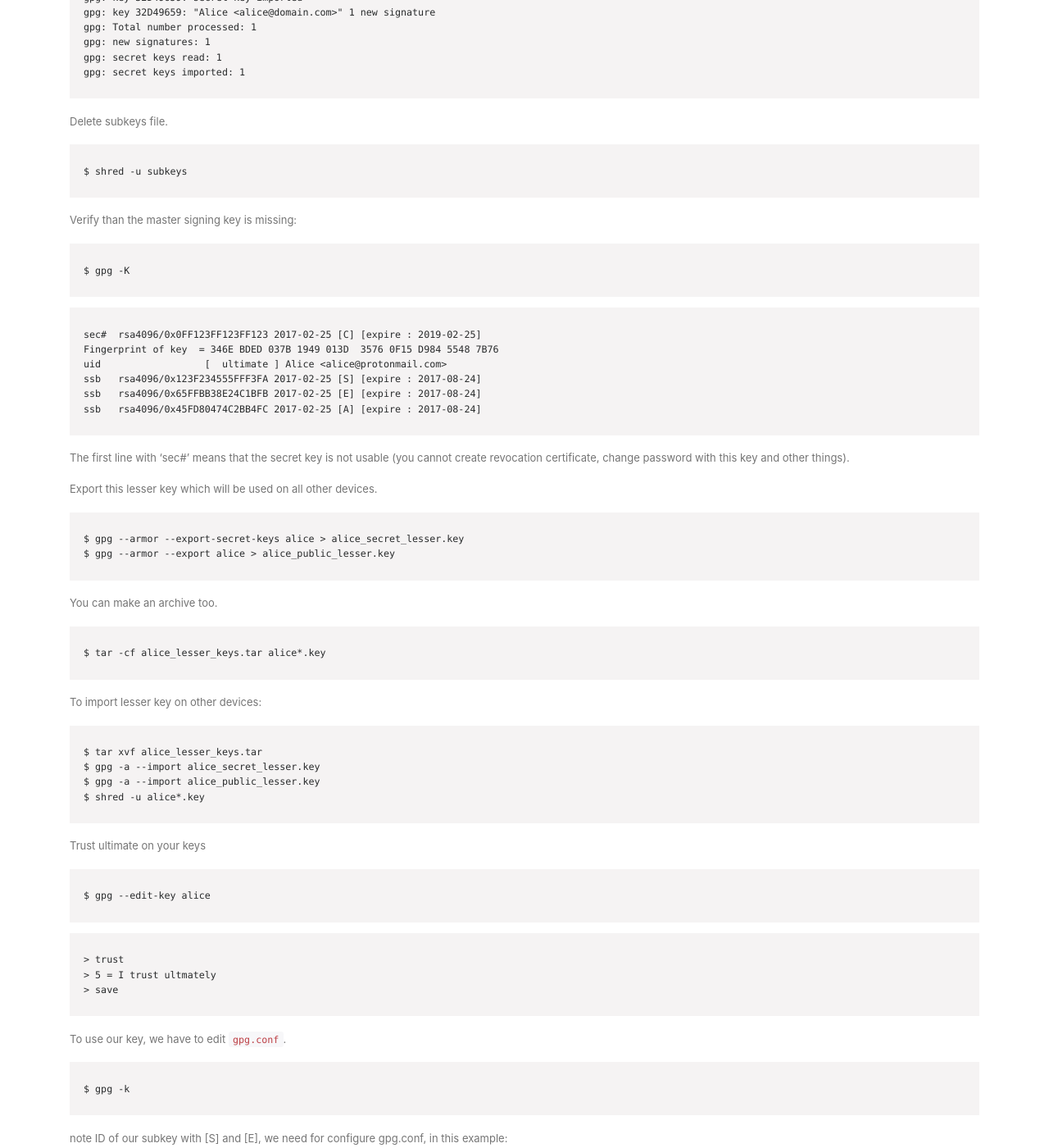
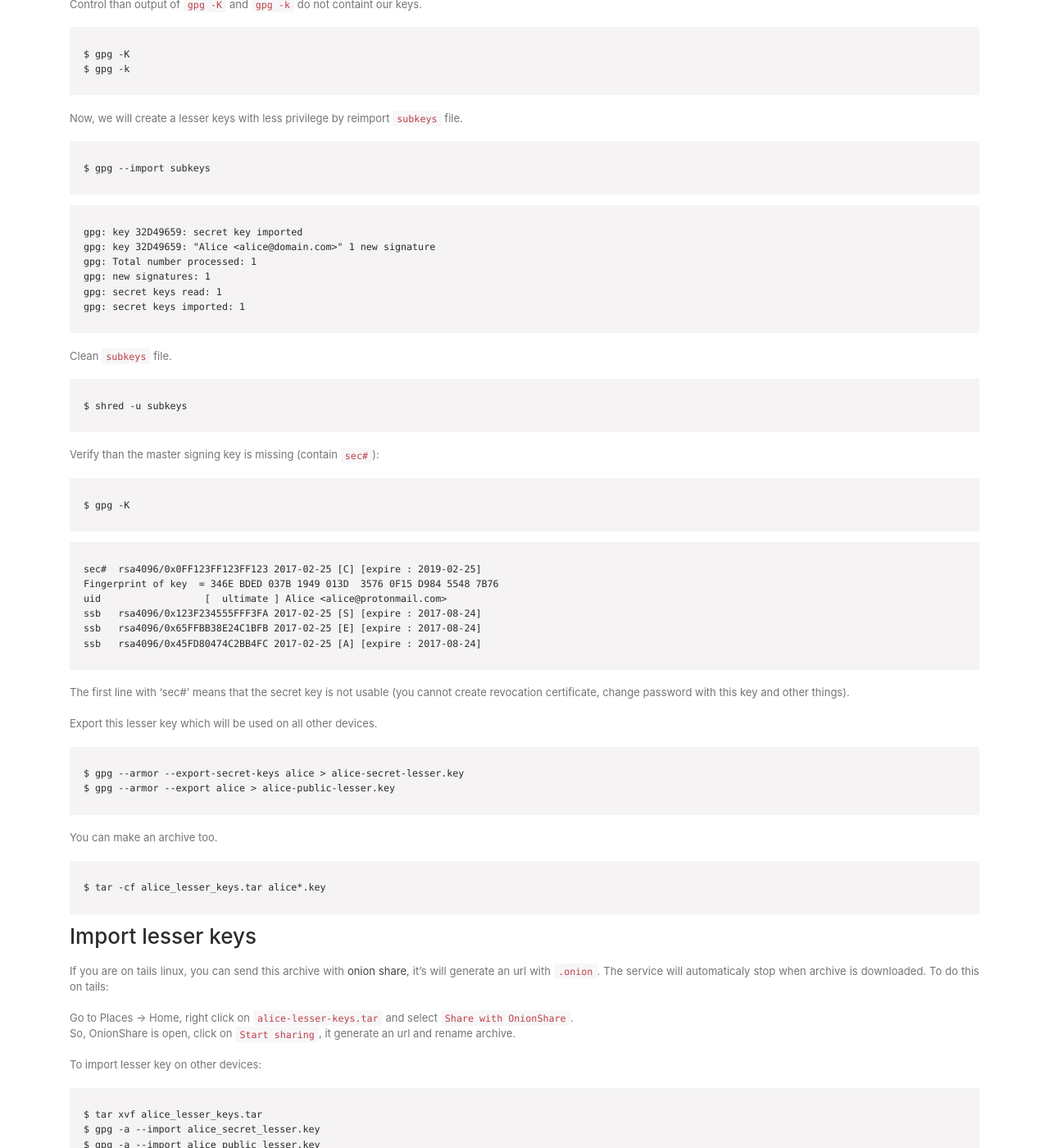
Before and after one commit to szorfein/szorfein.github.io, a Jekyll site: the page built from _posts/2017-08-09-build-secure-gpg-key.md, in a window 1280 px wide and 1400 px high, scrolled down 3779 px. Shown: the whole window at 82% size. Built offline with Jekyll 4.4.1, drawn with Linux system fonts in a browser that asks for light colours; comment, search, counter and statistics services are not loaded; some of the changed text lies outside the part shown.

Commit message:
post: gpg key, add onionshare

````diff
--- a/_posts/2017-08-09-build-secure-gpg-key.md
+++ b/_posts/2017-08-09-build-secure-gpg-key.md
@@ -10,9 +10,13 @@ comments: true
 
 Start build new keypair.
 
-For this purpose, it's generaly recommanded to boot on [tails](https://tails.boum.org) or [kodachi](https://www.digi77.com/linux-kodachi/) and stay offline.
+For this purpose, i recommanded you to boot on [tails](https://tails.boum.org) and stay offline, tails linux contain many good thing like [onion share](https://onionshare.org/), a persistant encrypted volume, and many other things.
+
+## Gen new keys (with only C|capability flag)
 
     $ gpg --expert --full-generate-key
+
+You can choose to create a RSA, ECC keys, procedure is the same.
 
 ```
 Please select what kind of key you want:
@@ -63,6 +69,8 @@ gpg> setpref SHA512 SHA384 SHA256 SHA224 AES256 AES192 AES CAST5 ZLIB BZIP2 ZIP
   Enter passphrase: <Alice long passphrase>
 gpg> save
 ```
+
+## Add subkeys (S|E|A)
 
 Now, we will create subkey for signing (S), encrypt (E) and authentificate (A).
 
@@ -127,36 +137,40 @@ Is this okay? (y/N) y
 Revocation certificate created.
 ```
 
+## Backups into Tar archive
+
 Backup your fresh key.
 
-    $ gpg --armor --export-secret-keys alice > alice_secret.key
-    $ gpg --armor --export alice > alice_public.key
+    $ gpg --armor --export-secret-keys alice > alice-secret.key
+    $ gpg --armor --export alice > alice-public.key
 
 Make a tar file
 
-    $ tar -cf alice_master_keys.tar alice*.key revocation.cert
+    $ tar -cf alice-master-keys.tar alice*.key revocation.cert
 
 Delete useless file.
 
     $ shred -u alice*.key revocation.cert
 
-Export all subkeys too temporary.
+Export all subkeys too temporary, we reimport soon.
 
     $ gpg --export-secret-subkeys alice > subkeys
 
 Now, we have all necessary files, delete original key from actual system.
 
     $ gpg --delete-secret-keys alice
+    $ gpg --delete-keys alice
 
 ```
 Press Delete key for each subkey. Verify than output of gpg -K is empty and re-import subkey.
 ```
 
-Control than output of `gpg -K` is empty.
+Control than output of `gpg -K` and `gpg -k` do not containt our keys.
 
     $ gpg -K
+    $ gpg -k
 
-Now, we will create a key with less privilege for laptop or other device. Re-import key:
+Now, we will create a lesser keys with less privilege by reimport `subkeys` file.
 
     $ gpg --import subkeys
 
@@ -169,11 +183,11 @@ gpg: secret keys read: 1
 gpg: secret keys imported: 1
 ```
 
-Delete subkeys file.
+Clean `subkeys` file.
 
     $ shred -u subkeys
 
-Verify than the master signing key is missing:
+Verify than the master signing key is missing (contain `sec#`):
 
     $ gpg -K
 
@@ -190,12 +204,19 @@ The first line with 'sec#' means that the secret key is not usable (you cannot c
 
 Export this lesser key which will be used on all other devices.
 
-    $ gpg --armor --export-secret-keys alice > alice_secret_lesser.key
-    $ gpg --armor --export alice > alice_public_lesser.key
+    $ gpg --armor --export-secret-keys alice > alice-secret-lesser.key
+    $ gpg --armor --export alice > alice-public-lesser.key
 
 You can make an archive too.
 
     $ tar -cf alice_lesser_keys.tar alice*.key
+
+## Import lesser keys
+
+If you are on tails linux, you can send this archive with [onion share](https://onionshare.org/), it's will generate an url with `.onion`. The service will automaticaly stop when archive is downloaded. To do this on tails:
+
+Go to Places -> Home, right click on `alice-lesser-keys.tar` and select `Share with OnionShare`.
+So, OnionShare is open, click on `Start sharing`, it generate an url and rename archive.
 
 To import lesser key on other devices:
 
@@ -213,6 +234,8 @@ Trust ultimate on your keys
 > 5 = I trust ultmately
 > save
 ```
+
+# Set our primary key
 
 To use our key, we have to edit `gpg.conf`.
 
@@ -235,7 +258,7 @@ default-key 0x123F234555FFF3FA
 default-recipient 0x65FFBB38E24C1BFB
 ```
 
-If you need share key with friend, generate an a file like this:
+If you need share key with friend or post on the web, generate a file like this:
 
     $ gpg --armor --output key.txt --export alice
 
@@ -255,7 +278,7 @@ When people search your key, they type that:
 If the list contains many key, you have to compare the fingerprint.
 
 
-## You are compromised
+## When you are compromised
 
 If we have steal your device, we must send a certificate because of course, we are the only ones to have the secret key.
 
@@ -370,4 +393,6 @@ Trust:
 > save
 ```
 
-And we have finished.
+### Troubleshooting
+
+Post an issue to [github](https://github.com/szorfein/szorfein.github.io/issues)
````
Also changed, not shown: other parts of _posts/2017-08-09-build-secure-gpg-key.md (+4 -0 lines).
